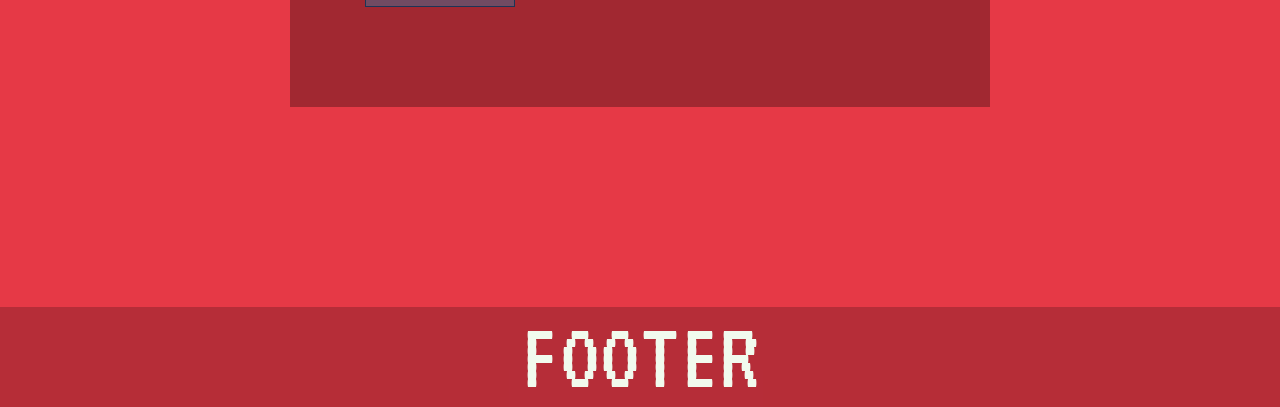
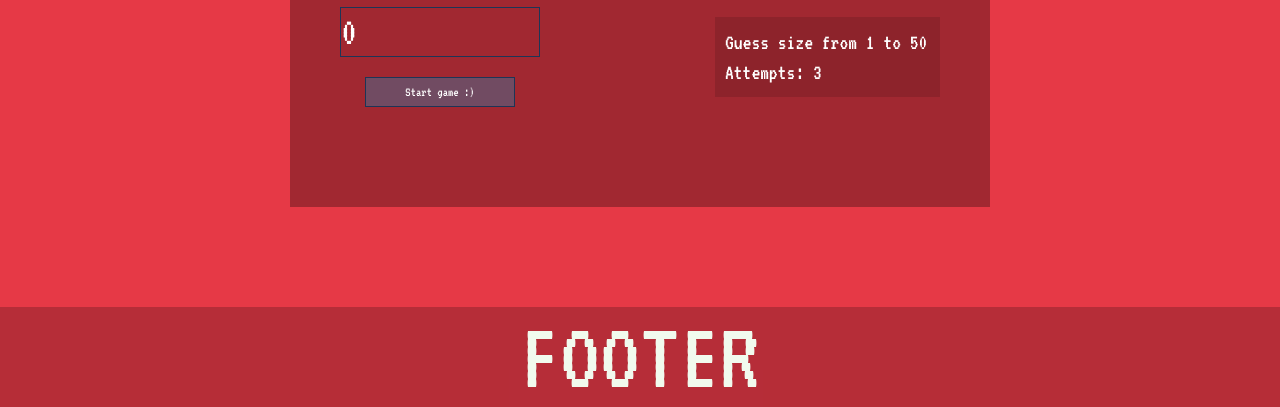
Before and after one commit to LonesX1/guess-random-number, a plain HTML site: page index.html in a window 1280 px wide. Shown: the part 393-800 px from the top of the page. Drawn offline with Linux system fonts and the light colour scheme.

Commit message:
Changed margin for main

```diff
--- a/css/style.css
+++ b/css/style.css
@@ -38,7 +38,7 @@ main {
     background: rgba(0, 0, 0, 0.302);
 
     margin: 0 auto;
-    margin-bottom: 200px;
+    /* margin-bottom: 100px; */
 
     display: flex;
     flex-direction: column;
```
